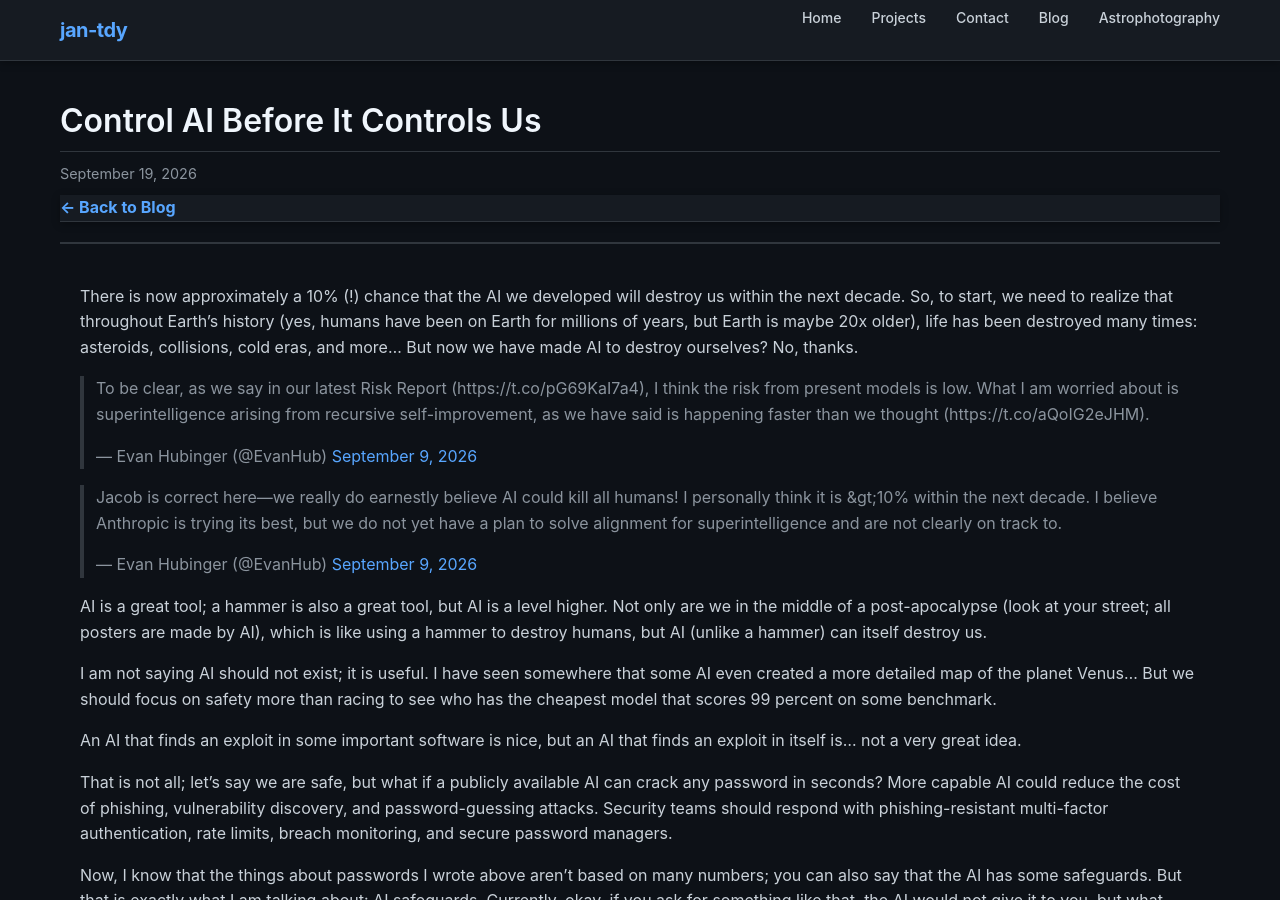
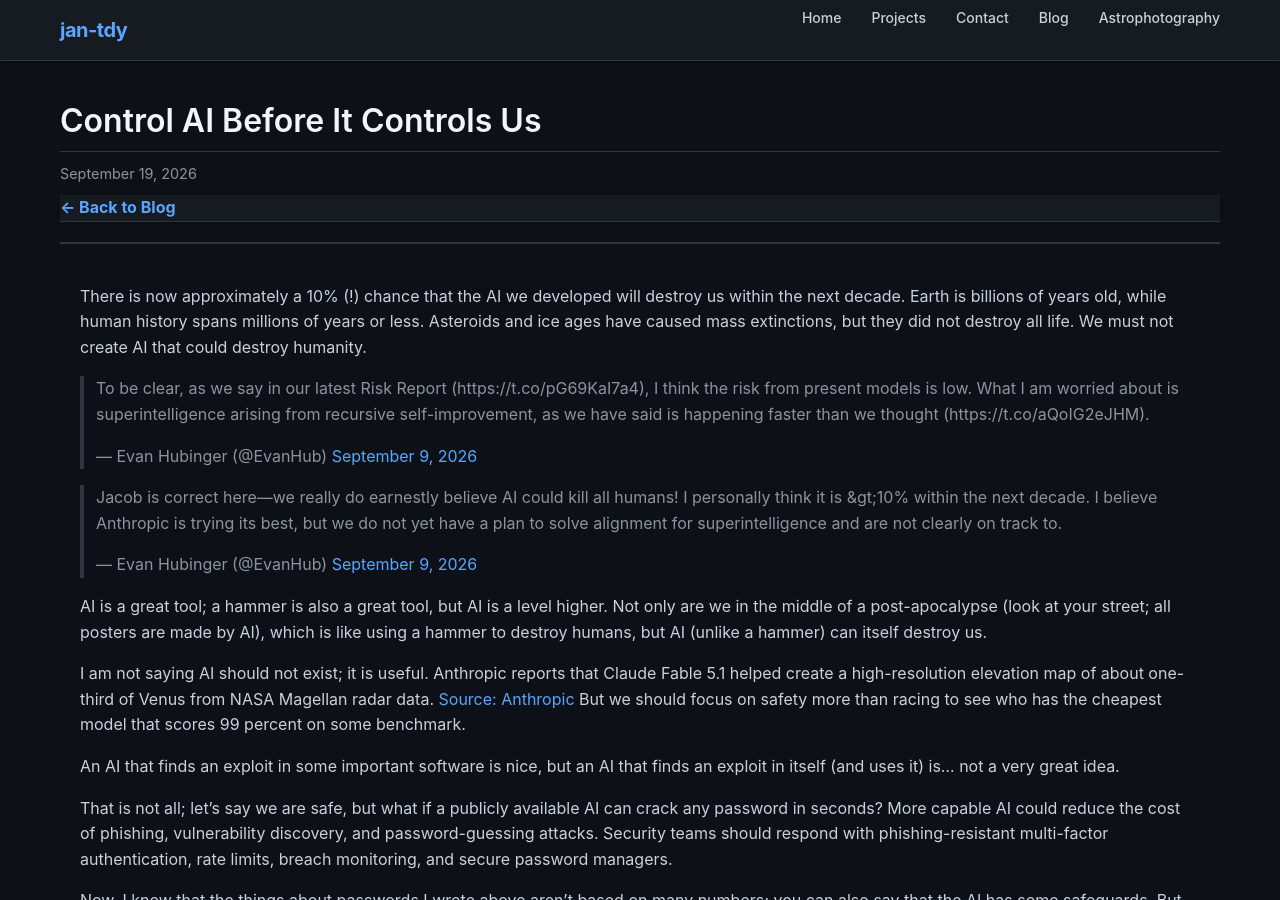
Before and after one commit to jan-tdy/jan-tdy, a Jekyll site: the page built from docs/_posts/2026-09-19-ai-needs-to-be-under-control.md, in a window 1280 px wide and 900 px high. Built offline with Jekyll 4.4.1, drawn with Linux system fonts in a browser that asks for light colours; comment, search, counter and statistics services are not loaded.

Commit message:
Refine AI control discussion in blog post
Revised text for clarity and emphasis on AI safety concerns.

```diff
--- a/docs/_posts/2026-09-19-ai-needs-to-be-under-control.md
+++ b/docs/_posts/2026-09-19-ai-needs-to-be-under-control.md
@@ -4,9 +4,8 @@
 date: 2026-09-19
 state: DRAFT
 ---
-
 There is now approximately a 10% (!) chance that the AI we developed will destroy us within the next decade.
-So, to start, we need to realize that throughout Earth's history (yes, humans have been on Earth for millions of years, but Earth is maybe 20x older), life has been destroyed many times: asteroids, collisions, cold eras, and more... But now we have made AI to destroy ourselves? No, thanks.
+Earth is billions of years old, while human history spans millions of years or less. Asteroids and ice ages have caused mass extinctions, but they did not destroy all life. We must not create AI that could destroy humanity.
 
 <blockquote class="twitter-tweet"><p lang="en" dir="ltr">To be clear, as we say in our latest Risk Report (https://t.co/pG69KaI7a4), I think the risk from present models is low. What I am worried about is superintelligence arising from recursive self-improvement, as we have said is happening faster than we thought (https://t.co/aQoIG2eJHM).</p>&mdash; Evan Hubinger (@EvanHub) <a href="https://x.com/EvanHub/status/2097528891846074828?ref_src=twsrc%5Etfw">September 9, 2026</a></blockquote>
 <script async src="https://platform.x.com/widgets.js" charset="utf-8"></script>
@@ -16,10 +15,11 @@
 
 AI is a great tool; a hammer is also a great tool, but AI is a level higher. Not only are we in the middle of a post-apocalypse (look at your street; all posters are made by AI), which is like using a hammer to destroy humans, but AI (unlike a hammer) can itself destroy us.
 
-I am not saying AI should not exist; it is useful. I have seen somewhere that some AI even created a more detailed map of the planet Venus...
+I am not saying AI should not exist; it is useful.
+Anthropic reports that Claude Fable 5.1 helped create a high-resolution elevation map of about one-third of Venus from NASA Magellan radar data. [Source: Anthropic](https://www.anthropic.com/claude-fable-and-mythos-5-1)
 But we should focus on safety more than racing to see who has the cheapest model that scores 99 percent on some benchmark.
 
-An AI that finds an exploit in some important software is nice, but an AI that finds an exploit in itself is... not a very great idea.
+An AI that finds an exploit in some important software is nice, but an AI that finds an exploit in itself (and uses it) is... not a very great idea.
 
 That is not all; let's say we are safe, but what if a publicly available AI can crack any password in seconds?
 More capable AI could reduce the cost of phishing, vulnerability discovery, and password-guessing attacks. Security teams should respond with phishing-resistant multi-factor authentication, rate limits, breach monitoring, and secure password managers.
```
